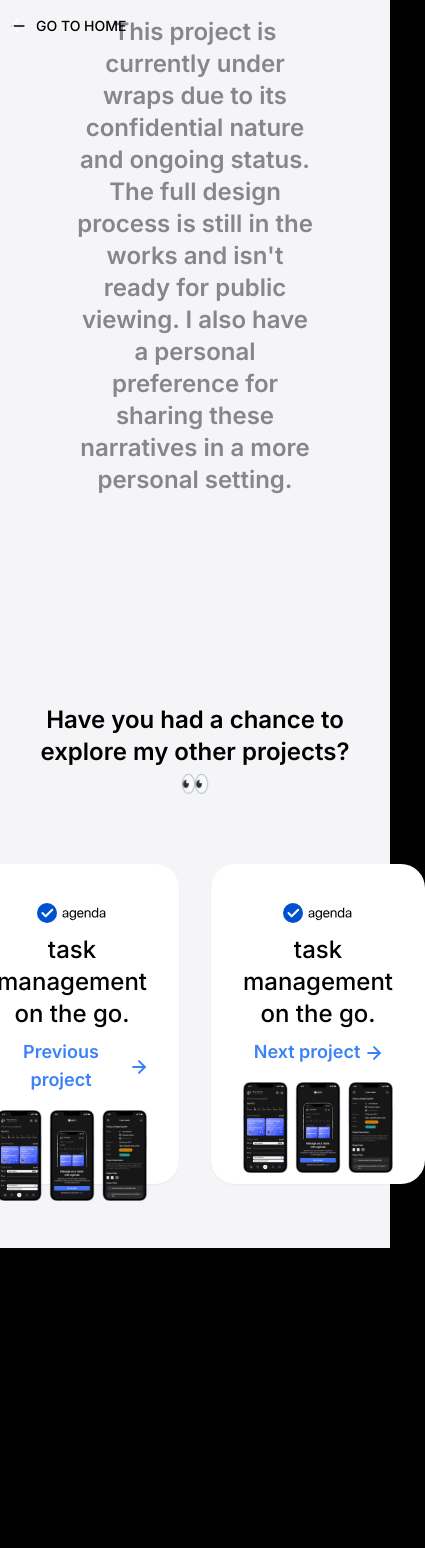
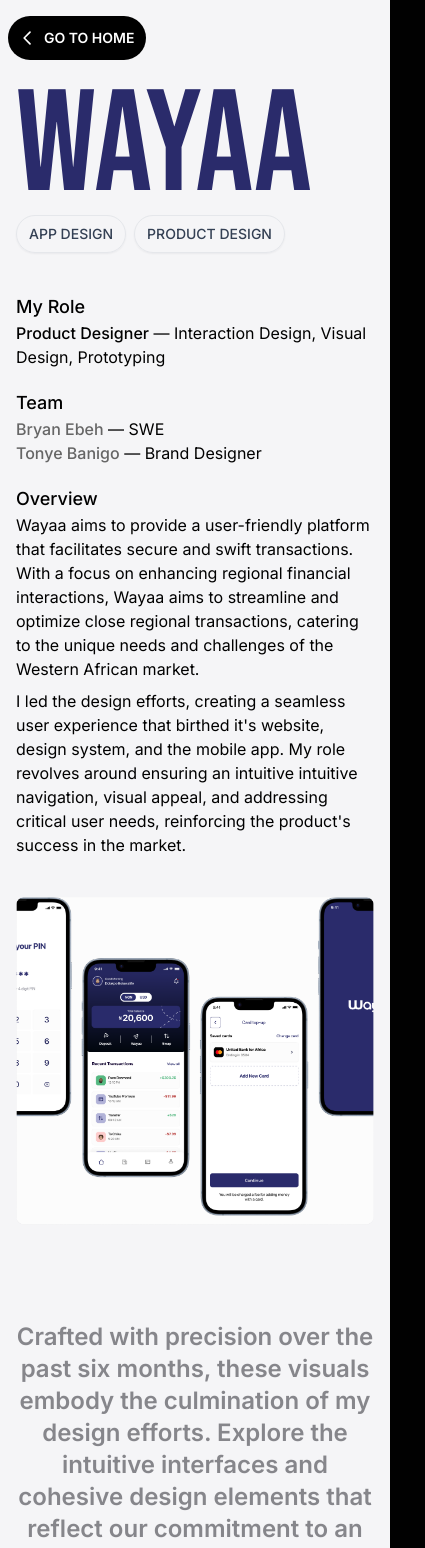
Before and after one commit to altBeck/deucalion, a React (Vite) app: page /wayaa in a window 390 px wide. Shown: the top 1548 px of the page, 425 px wide, since content can reach past the window. Before the commit the page ends 1248 px from the top, so only its background shows below. Built offline with nearby package versions, Linux system fonts and the light colour scheme.

Commit message:
update-wayaa-portal-mobile

```diff
--- a/src/pages/portal/Portal.jsx
+++ b/src/pages/portal/Portal.jsx
@@ -97,7 +97,7 @@
           </div>
 
           <div className="py-4 rounded-3xl sm:py-0">
-            <video autoPlay loop>
+            <video autoPlay loop className="rounded-3xl soft-shadow">
             <source src={vid1} type="video/mp4" />
             Your browser does not support the video tag.
             </video>
@@ -248,7 +248,7 @@
           </div>
 
           <div className="rounded-xl py-4 sm:py-0">
-            <video autoPlay loop muted>
+            <video autoPlay loop muted className="rounded-3xl soft-shadow">
             <source src={vid1} type="video/mp4" />
             Your browser does not support the video tag.
             </video>
@@ -338,10 +338,7 @@
       </div>
 
 
-
-
       </div>
-      <div className="py-4" />
 
       <Link to="/wayaa" className="py-12 bg-blue-700 text-white md:hidden block">
         <div className="container mx-auto">
--- a/src/pages/wayaa/Wayaa.jsx
+++ b/src/pages/wayaa/Wayaa.jsx
@@ -34,24 +34,28 @@
   }, []);
 
   return (
-    <main className="h-full flex flex-col bg-off-white-100 text-black pb-16">
+    <main className="h-full flex flex-col bg-off-white-100 text-black">
       <nav className={`px-2 py-4 sm:px-4 sm:py-5 fixed w-full z-20 top-0 left-0 text-sm uppercase font-medium ${isScrolling ? 'see-through' : ''}`}>
         <div className="flex flex-wrap justify-between items-center mx-auto">
-          <Link to="/">
-            <span className="flex items-center space-x-2">
+        <Link to="/"
+            className="p-3 bg-black rounded-full text-white"
+          >
+            <span className="flex items-center space-x-1">
               <img
                 src={left}
                 alt="Left arrow icon"
                 width={20}
                 height={20}
               />
-              <h1 className="text-normal">
+              <h1 className="text-normal font-semibold">
                 Go to Home
               </h1>
             </span>
           </Link>
         </div>
       </nav>
+
+      {/* DESTOP VIEW */}
 
       <div className="mt-[6%] xl:mt-[4%] p-4 hidden md:block">
 
@@ -67,11 +71,11 @@
             <div className="flex space-x-[10%] justify-between my-10 mx-auto">
               <div className="gap-y-5 flex-col flex items-stretch w-[80%]">
                 <div className="">
-                  <h1 className="font-medium text-sm">My Role</h1>
+                  <h1 className="font-medium text-lg">My Role</h1>
                   <p><span className="font-medium">Product Designer</span> —  Interaction Design, Visual Design, Prototyping</p>
                 </div>
                 <div>
-                  <h1 className="font-medium text-sm">Team</h1>
+                  <h1 className="font-medium text-lg">Team</h1>
                   <p><span className="font-medium text-off-white-300  hover:text-rogue-200">Bryan Ebeh</span> — SWE</p>
                   <p><span className="font-medium text-off-white-300  hover:text-rogue-200">Tonye Banigo</span> — Brand Designer</p>
                   <p></p>
@@ -86,8 +90,8 @@
               </div>
 
               <div className=" flex-col flex items-stretch w-[80%]">
-                <h1 className="font-medium text-sm">Overview</h1>
-                <p>Wayaa aims to provide a user-friendly platform that facilitates secure and swift transactions. With a focus on enhancing regional financial interactions, Wayaa aims to streamline and optimize close regional transactions, catering to the unique needs and challenges of the Western African market.</p>
+                <h1 className="font-medium text-lg">Overview</h1>
+                <p>Wayaa aims to provide a user-friendly platform that facilitates secure and swift cross-border transactions. With a focus on enhancing regional financial interactions, Wayaa aims to streamline and optimize close regional transactions, catering to the unique needs and challenges of the Western African market.</p>
                 <p className="mt-2">
                 I led the design efforts, creating a seamless user experience that birthed it&apos;s website, design system, and the mobile app. My role revolves around ensuring an intuitive intuitive navigation, visual appeal, and addressing critical user needs, reinforcing the product&apos;s success in the market.
                 </p>
@@ -157,81 +161,145 @@
           </div>
         </div>
 
-      </div>
-
         <div>
           <p className="text-center w-[70%] mx-auto p-4 text-[#86868b] text-2xl font-semibold">This project is currently under wraps due to its confidential nature and ongoing status. The full design process is still in the works and isn&apos;t ready for public viewing. I also have a personal preference for sharing these narratives in a more personal setting.</p>
 
           <div className="pt-48">
-          <h1 className="text-center text-2xl font-semibold">Have you had a chance to explore my other projects? <br />👀</h1>
+            <Link to="https://myhoobank.netlify.app" target="_blank" className="py-12 bg-blue-700 text-white block">
+              <div className="container mx-auto">
+                <div className="font-display text-[50px] p-4">Next project: Hoobank
+                </div>
+              </div>
+            </Link>
 
-          <div className="pt-16 flex flex-row justify-center space-x-8">
-            <div className="w-80 h-80 bg-white rounded-3xl soft-shadow text-center">
-              <div className="p-8">
+
+          </div>
+        </div>
+      </div>
+
+      {/* MOBILE VIEW */}
+
+      <div className="mt-[6%] xl:mt-[4%] p-4 md:hidden block">
+      <article className="container mx-auto">
+          <div className="flex flex-col">
+            <h1 className="font-display text-[144px] text-rogue-200">wayaa</h1>
+
+            <div className="flex space-x-2 text-sm -mt-10">
+              <p className="py-2 px-3 soft-shadow border rounded-full text-blu-100 font-medium">APP DESIGN</p>
+              <p className="py-2 px-3 soft-shadow border rounded-full text-blu-100 font-medium">PRODUCT DESIGN</p>
+            </div>
+
+            <div className="flex flex-col  justify-between my-10 mx-auto">
+              <div className="gap-y-5 flex-col flex mb-5">
+                <div className="">
+                  <h1 className="font-medium text-lg">My Role</h1>
+                  <p><span className="font-medium">Product Designer</span> —  Interaction Design, Visual Design, Prototyping</p>
+                </div>
+                <div>
+                  <h1 className="font-medium text-lg">Team</h1>
+                  <p><span className="font-medium text-off-white-300  hover:text-rogue-200">Bryan Ebeh</span> — SWE</p>
+                  <p><span className="font-medium text-off-white-300  hover:text-rogue-200">Tonye Banigo</span> — Brand Designer</p>
+                  <p></p>
+                  <p></p>
+                </div>
+                {/*
+                  <div>
+                    <h1 className="font-medium text-sm">Timeline</h1>
+                    <p className="font-medium">3 months</p>
+                  </div>
+                */}
+              </div>
+
+              <div className="flex-col">
+                <h1 className="font-medium text-lg">Overview</h1>
+                <p>Wayaa aims to provide a user-friendly platform that facilitates secure and swift transactions. With a focus on enhancing regional financial interactions, Wayaa aims to streamline and optimize close regional transactions, catering to the unique needs and challenges of the Western African market.</p>
+                <p className="mt-2">
+                I led the design efforts, creating a seamless user experience that birthed it&apos;s website, design system, and the mobile app. My role revolves around ensuring an intuitive intuitive navigation, visual appeal, and addressing critical user needs, reinforcing the product&apos;s success in the market.
+                </p>
+              </div>
+
+            </div>
+          </div>
+        </article>
+
         <img
-                  src={img9}
-                  alt="agenda logo"
-                  className="mx-auto pb-1"
+          src={img1}
+          alt="Wayaa Preview image"
+          className="container mx-auto"
         />
 
-                <p className="text-2xl font-medium">task management <br />on the go.</p>
+        <div>
+          <p className="text-center py-24 font-semibold mx-auto text-2xl text-[#86868b]">Crafted with precision over the past six months, these visuals embody the culmination of my design efforts. Explore the intuitive interfaces and cohesive design elements that reflect our commitment to an exceptional user experience.</p>
+        </div>
 
-                <Link
-                  to="/agenda"
-                  className="flex justify-center items-center pt-2"
-                >
-                  <span className="flex space-x-1">
-                    <span className="text-blu-200 text-lg font-semibold">Previous project</span>
+        <div className="flex flex-wrap container mx-auto">
+          <div className="w-1/2 md:w-1/3 lg:w-1/2 p-4 min-h-0">
             <img
-                      src={tinkle}
-                      alt="blue right arrow"
+              src={img2}
+              alt="image"
+              className="object-cover object-center w-full h-full"
             />
-                  </span>
-                </Link>
+          </div>
 
+          <div className="w-1/2 md:w-1/3 lg:w-1/2 p-4 min-h-0">
             <img
-                  src={img8}
-                  alt="Agenda Frame"
-                  width={160}
-                  className="mt-4 mx-auto"
+              src={img3}
+              alt="image"
+              className="object-cover object-center w-full h-full"
+            />
+          </div>
+
+          <div className="w-full md:w-1/3 lg:w-1/2 p-4 min-h-0">
+            <img
+              src={img4}
+              alt="image"
+              className="object-cover object-center w-full h-full"
+            />
+          </div>
+
+          <div className="w-1/2 md:w-1/3 lg:w-1/2 p-4 min-h-0">
+            <img
+              src={img5}
+              alt="image"
+              className="object-cover object-center w-full h-full"
+            />
+          </div>
+
+          <div className="w-1/2 md:w-1/3 lg:w-1/3 p-4 min-h-0">
+            <img
+              src={img6}
+              alt="image"
+              className="object-cover object-center w-full h-full"
+            />
+          </div>
+
+          <div className="w-full md:w-1/3 lg:w-[66.666666%] p-4 min-h-0">
+            <img
+              src={img7}
+              alt="image"
+              className="object-cover object-center w-full h-full rounded-[28px]"
             />
           </div>
         </div>
 
-            <div className="w-80 h-80 bg-white rounded-3xl soft-shadow text-center">
-              <div className="p-8">
-                <img
-                  src={img9}
-                  alt="agenda logo"
-                  className="mx-auto pb-1"
-                />
+        <div>
+          <p className="text-center mx-auto p-4 text-[#86868b] text-2xl font-semibold">This project is currently under wraps due to its confidential nature and ongoing status. The full design process is still in the works and isn&apos;t ready for public viewing. I also have a personal preference for sharing these narratives in a more personal setting.</p>
 
-                <p className="text-2xl font-medium">task management <br />on the go.</p>
+        </div>
 
-                <Link
-                  to="/agenda"
-                  className="flex justify-center items-center pt-2"
-                >
-                  <span className="flex space-x-1">
-                    <span className="text-blu-200 text-lg font-semibold">Next project</span>
-                    <img
-                      src={tinkle}
-                      alt="blue right arrow"
-                    />
-                  </span>
+      </div>
+
+      <div className="pt-48">
+        <Link to="https://myhoobank.netlify.app" target="_blank" className="py-12 bg-blue-700 text-white block">
+          <div className="container mx-auto">
+            <div className="font-display text-[50px] p-4">Next project: Hoobank
+            </div>
+          </div>
         </Link>
 
-                <img
-                  src={img8}
-                  alt="Agenda Frame"
-                  width={160}
-                  className="mt-4 mx-auto"
-                />
+
       </div>
-            </div>
-          </div>
-        </div>
-      </div>
+
 
 
     </main>
```
Lines whose indentation alone changed are shown as unchanged.
